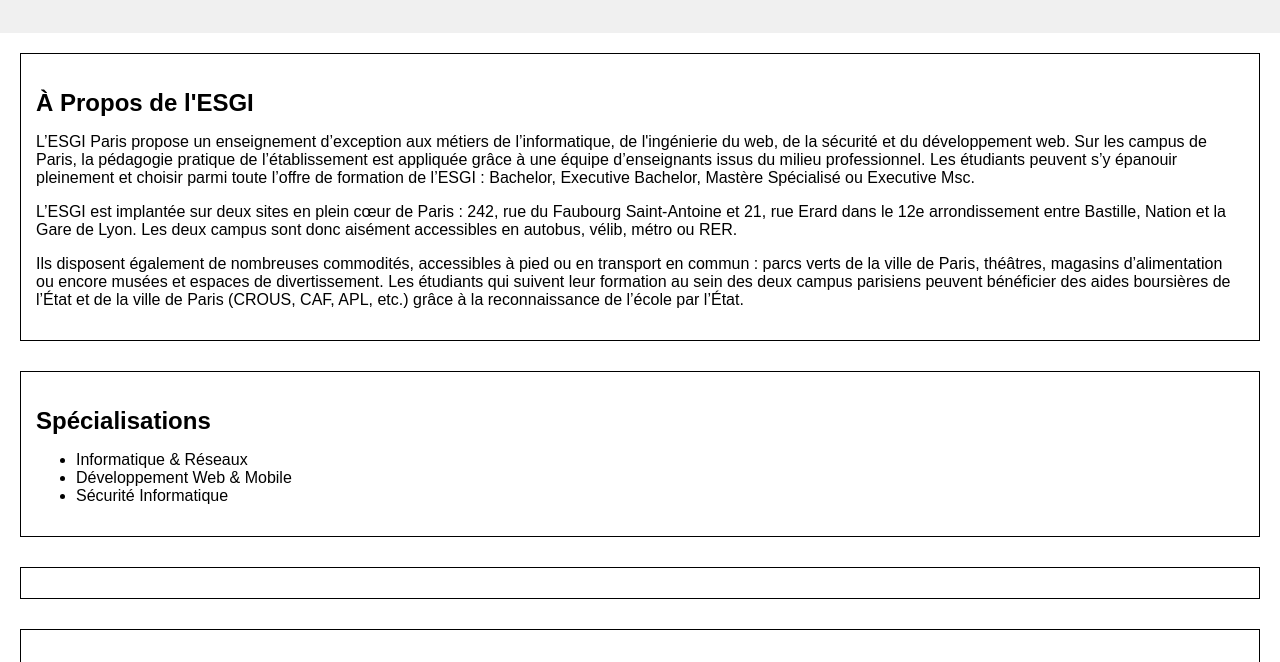
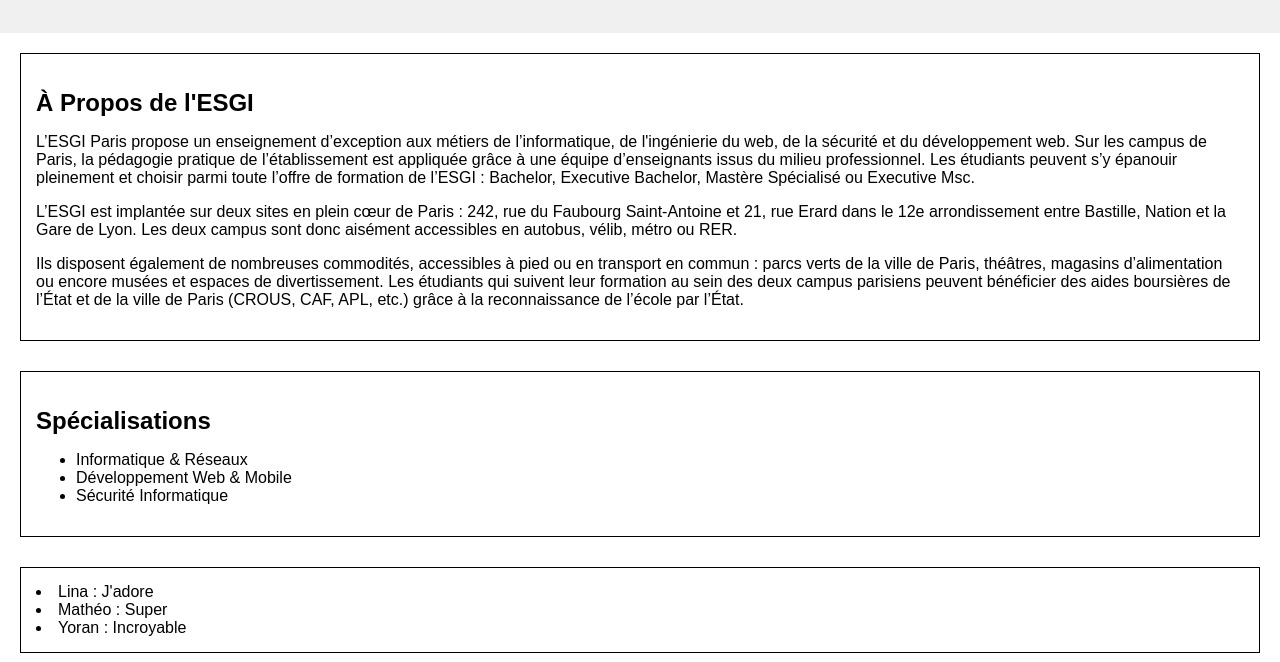
Before and after one commit to Akasuraax/TP-GIT, a plain HTML site: page index.html in a window 1280 px wide. Shown: the part 121-783 px from the top of the page. Drawn offline with Linux system fonts and the light colour scheme.

Commit message:
add new review

```diff
--- a/index.html
+++ b/index.html
@@ -42,6 +42,9 @@
       </ul>
     </section>
     <section id="« l’avis des élèves">
+      <li>Lina : J'adore</li>
+      <li>Mathéo : Super</li>
+      <li>Yoran : Incroyable</li>
 
     </section>
 
```
